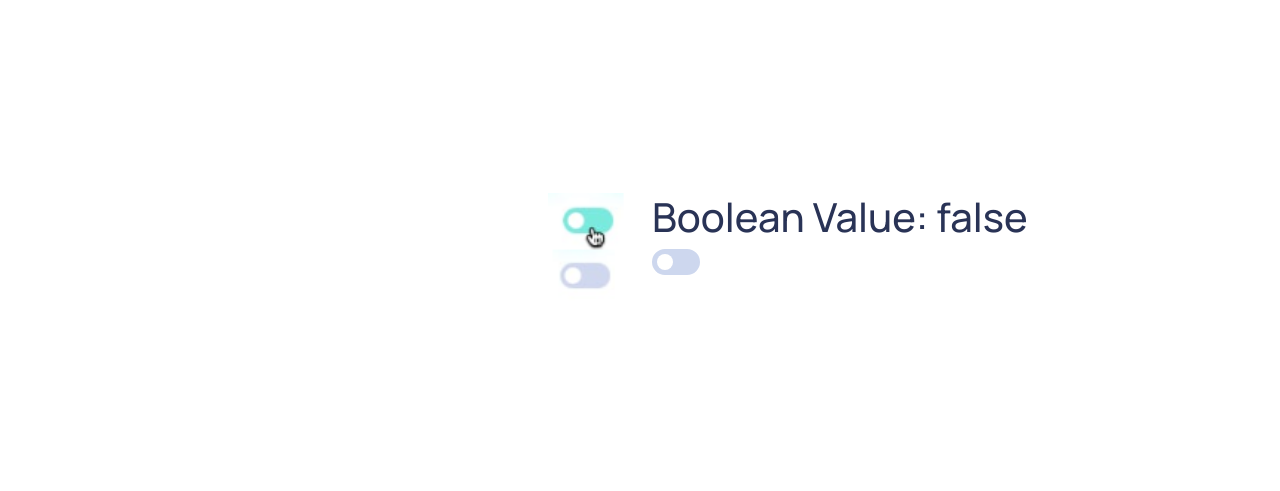
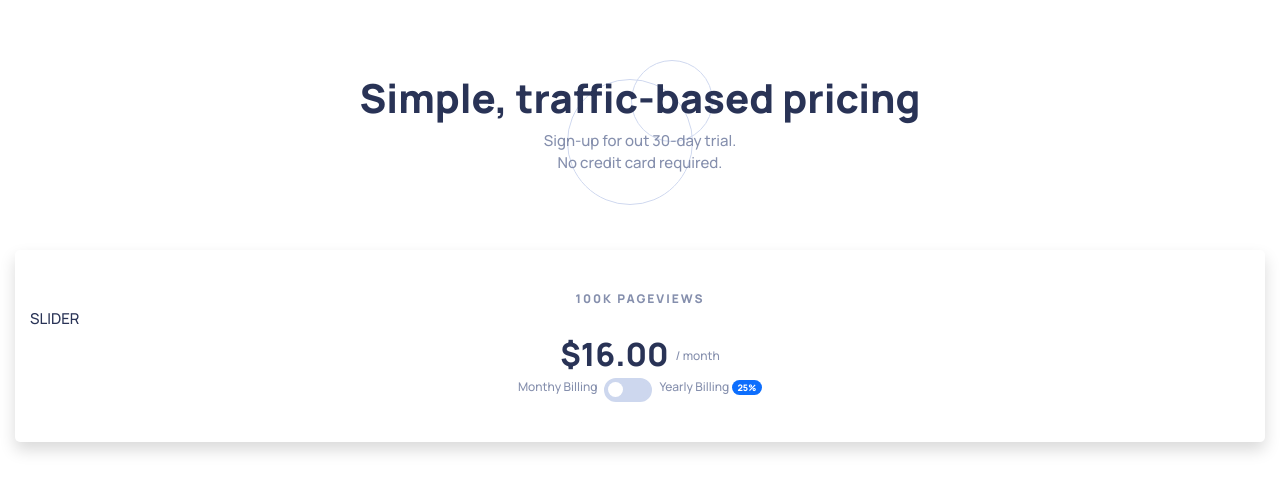
Before and after one commit to LeoDel/interactive-pricing-component, an Angular app: page / in a window 1280 px wide. Shown: the part 149-640 px from the top of the page. Built offline with nearby package versions, Linux system fonts and the light colour scheme.

Commit message:
Updated switch

```diff
--- a/angular.json
+++ b/angular.json
@@ -1,5 +1,8 @@
 {
   "$schema": "./node_modules/@angular/cli/lib/config/schema.json",
+  "cli": {
+    "analytics": false
+  },
   "version": 1,
   "newProjectRoot": "projects",
   "projects": {
--- a/src/app/check-switch/check-switch.component.scss
+++ b/src/app/check-switch/check-switch.component.scss
@@ -1,19 +1,22 @@
 @import "src/assets/colors";
 
-$switchBorderWidth: 5px;
-$switchHeight: 26px;
+//base 12px
+
+//$switchBorderWidth: 5px;
+$switchBorderWidth: 0.4em;
+//$switchHeight: 26px;
+$switchHeight: 2em;
 $sphere: $switchHeight - 2*$switchBorderWidth;
 
 .check-switch {
   height: $switchHeight;
-  width: 48px;
+  width: 4em;
   border-radius: 15px;
   border: $switchBorderWidth solid $lightGrayishBlue2;
   background: $lightGrayishBlue2;
   position: relative;
 
   .check-sphere {
-    float: left;
     transition: ease-in-out 0.3s;
     background: white;
     border-radius: 100%;
@@ -24,6 +27,8 @@ $sphere: $switchHeight - 2*$switchBorderWidth;
   }
 
   &.active {
+    background: $strongCyan;
+    border-color: $strongCyan;
     .check-sphere {
       left: 100%;
       transform: translate(-100%,0);
@@ -32,7 +37,7 @@ $sphere: $switchHeight - 2*$switchBorderWidth;
 
   &:hover {
     background: $strongCyan;
-    border-color: $strongCyan;
+    border-color: $softCyan;
     cursor: pointer;
   }
 }
--- a/src/app/main/main.component.html
+++ b/src/app/main/main.component.html
@@ -1,37 +1,35 @@
-<!--<div class="header">-->
-<!--  <h1>-->
-<!--    Simple, traffic-based pricing-->
-<!--  </h1>-->
-<!--  <p>Sign-up for out 30-day trial. <br>No credit card required.</p>-->
-<!--</div>-->
+<div class="header">
+  <h1>
+    Simple, traffic-based pricing
+  </h1>
+  <p>Sign-up for out 30-day trial. <br>No credit card required.</p>
+</div>
 
-<!--<div class="pricing-container">-->
-<!--  <div class="pageviews info-style">100K PAGEVIEWS</div>-->
+<div class="pricing-container">
+  <div class="pageviews info-style">100K PAGEVIEWS</div>
 
-<!--  <div>SLIDER</div>-->
+  <div>SLIDER</div>
 
-<!--  <div class="value-box">-->
-<!--    <div class="value">$16.00</div>-->
-<!--    <div class="info-style">/ month</div>-->
-<!--  </div>-->
+  <div class="value-box">
+    <div class="value">$16.00</div>
+    <div class="info-style">/ month</div>
+  </div>
 
 
-<!--  <div class="billing-selection">-->
-<!--    <div class="info-style monthly">Monthy Billing</div>-->
-<!--    <div class="check-switch">-->
-<!--      <span></span>-->
-<!--    </div>-->
-<!--    <div class="info-style yearly">Yearly Billing <span class="badge rounded-pill bg-primary">25%</span></div>-->
+  <div class="billing-selection">
+    <div class="info-style monthly">Monthy Billing</div>
+    <app-check-switch></app-check-switch>
+    <div class="info-style yearly">Yearly Billing <span class="badge rounded-pill bg-primary">25%</span></div>
+  </div>
+</div>
+
+<!--<div class="row d-flex align-content-center">-->
+<!--  <div class="col-6" style="text-align: right">-->
+<!--    <img src="assets/images/slider.png" width="80"px>-->
+<!--&lt;!&ndash;    24 x 40&ndash;&gt;-->
+<!--  </div>-->
+<!--  <div class="col-6">-->
+<!--    <h1>Boolean Value: {{booleanTest}}</h1>-->
+<!--    <app-check-switch [activeSwitch]="booleanTest" (onchange)="testResult($event)"></app-check-switch>-->
 <!--  </div>-->
 <!--</div>-->
-
-<div class="row d-flex align-content-center">
-  <div class="col-6" style="text-align: right">
-    <img src="assets/images/slider.png" width="80"px>
-<!--    24 x 40-->
-  </div>
-  <div class="col-6">
-    <h1>Boolean Value: {{booleanTest}}</h1>
-    <app-check-switch [activeSwitch]="booleanTest" (onchange)="testResult($event)"></app-check-switch>
-  </div>
-</div>
--- a/src/app/main/main.component.scss
+++ b/src/app/main/main.component.scss
@@ -69,6 +69,11 @@
   .billing-selection {
     display: flex;
     justify-content: center;
+    font-size: 12px;
+
+    app-check-switch {
+      margin: 0 7px;
+    }
 
     .info-style {
     }
```
Also changed, not shown: 1 other file (tests, documents, lock files or other folders).
